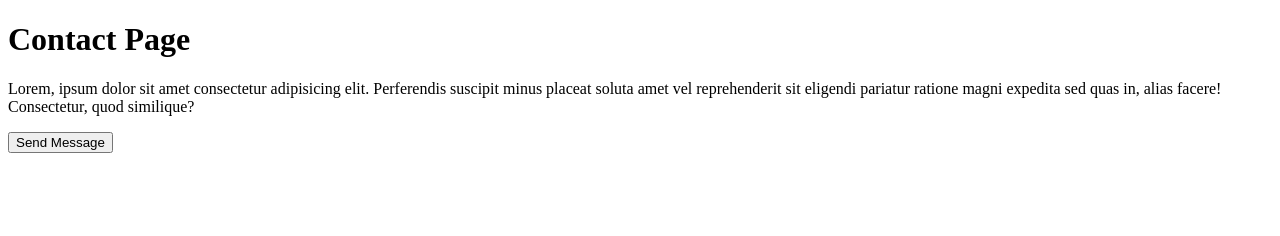
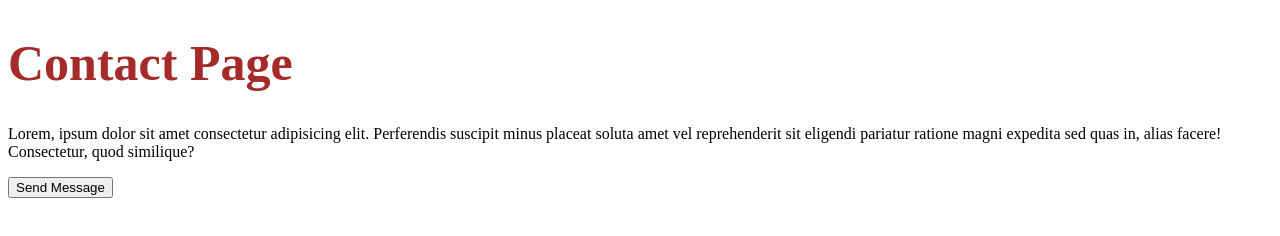
Before and after one commit to x-hamza47/practice, a plain HTML site: page contact.html in a window 1280 px wide. Drawn offline with Linux system fonts and the light colour scheme.

Commit message:
Contact Page Updated

```diff
--- a/contact.html
+++ b/contact.html
@@ -4,6 +4,11 @@
     <meta charset="UTF-8">
     <meta name="viewport" content="width=device-width, initial-scale=1.0">
     <title>Contact Us</title>
+    <style>
+        h1{
+            color: brown;
+            font-size: 50px;        }
+    </style>
 </head>
 <body>
     <h1>Contact Page</h1>
```
